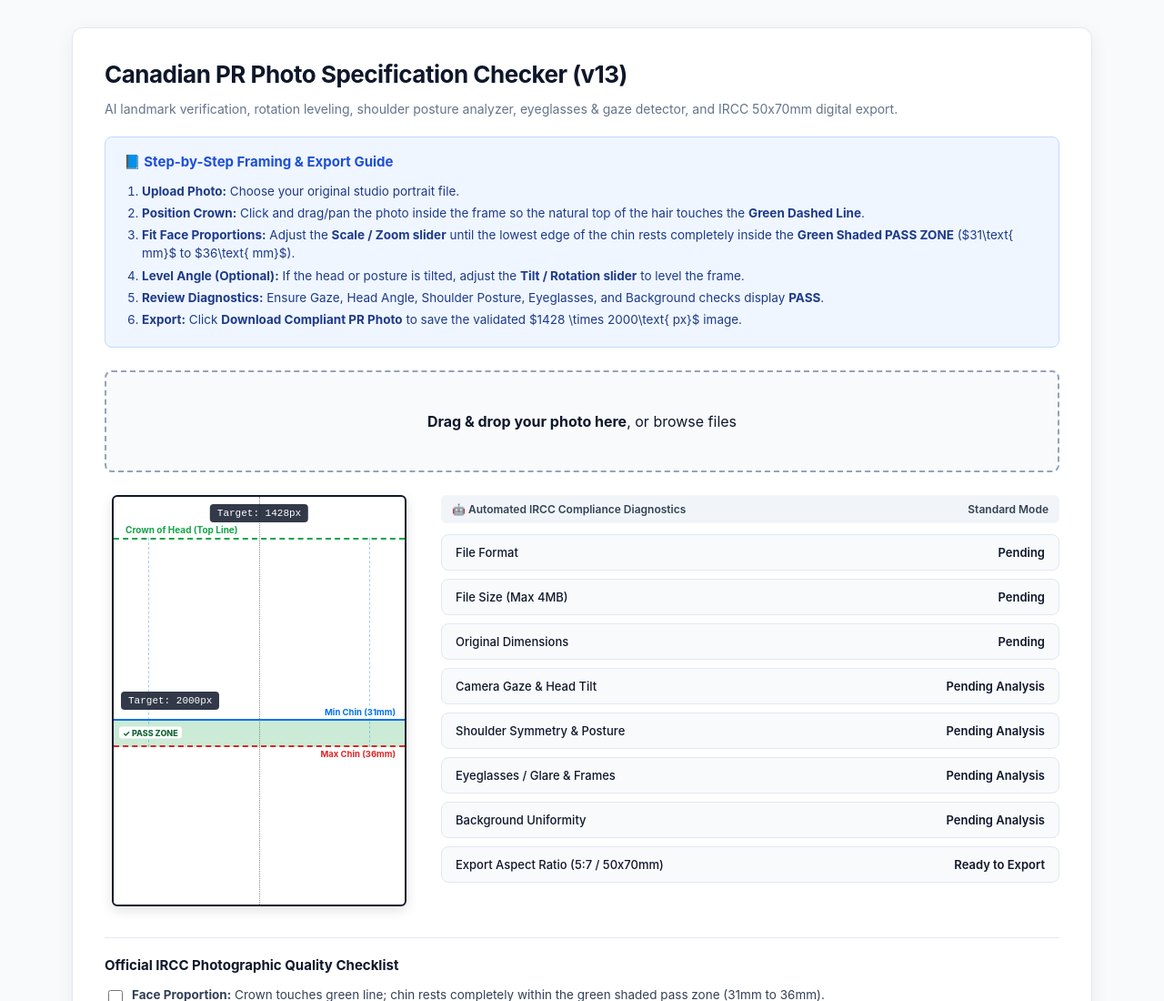
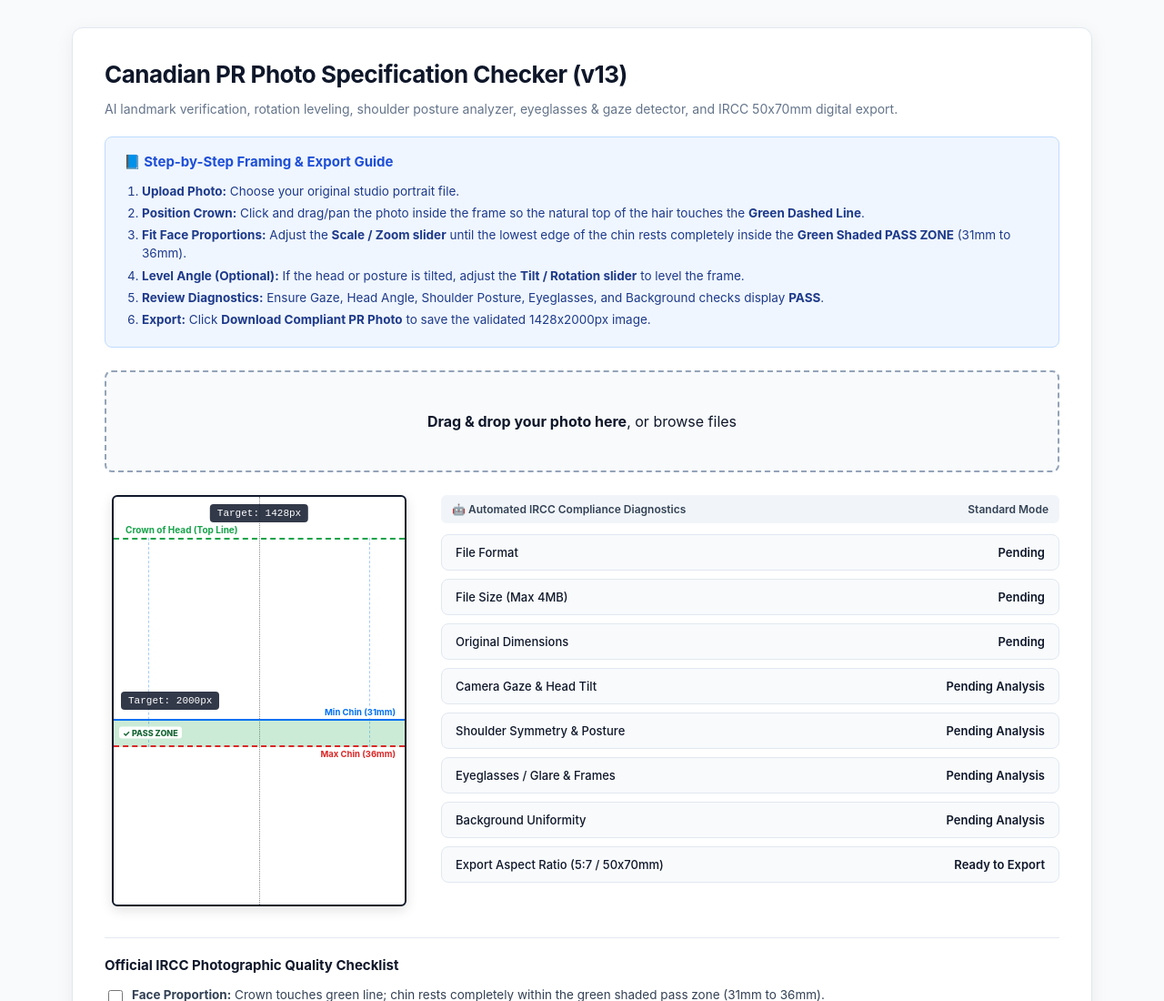
Before and after one commit to shirmilacan/ircc-pr-photo-checker-Beta, a plain HTML site: page index.html in a window 1280 px wide. Shown: the top 1100 px of the page at 91% size. Drawn offline with Linux system fonts and the light colour scheme.

Commit message:
Update instructions for photo framing guide
Cosmatic change toi instruction #2.

```diff
--- a/index.html
+++ b/index.html
@@ -393,10 +393,10 @@
         <ol class="instructions-list">
             <li><strong>Upload Photo:</strong> Choose your original studio portrait file.</li>
             <li><strong>Position Crown:</strong> Click and drag/pan the photo inside the frame so the natural top of the hair touches the <strong>Green Dashed Line</strong>.</li>
-            <li><strong>Fit Face Proportions:</strong> Adjust the <strong>Scale / Zoom slider</strong> until the lowest edge of the chin rests completely inside the <strong>Green Shaded PASS ZONE</strong> ($31\text{ mm}$ to $36\text{ mm}$).</li>
+            <li><strong>Fit Face Proportions:</strong> Adjust the <strong>Scale / Zoom slider</strong> until the lowest edge of the chin rests completely inside the <strong>Green Shaded PASS ZONE</strong> (31mm to 36mm).</li>
             <li><strong>Level Angle (Optional):</strong> If the head or posture is tilted, adjust the <strong>Tilt / Rotation slider</strong> to level the frame.</li>
             <li><strong>Review Diagnostics:</strong> Ensure Gaze, Head Angle, Shoulder Posture, Eyeglasses, and Background checks display <strong>PASS</strong>.</li>
-            <li><strong>Export:</strong> Click <strong>Download Compliant PR Photo</strong> to save the validated $1428 \times 2000\text{ px}$ image.</li>
+            <li><strong>Export:</strong> Click <strong>Download Compliant PR Photo</strong> to save the validated 1428x2000px image.</li>
         </ol>
     </div>
 
```
